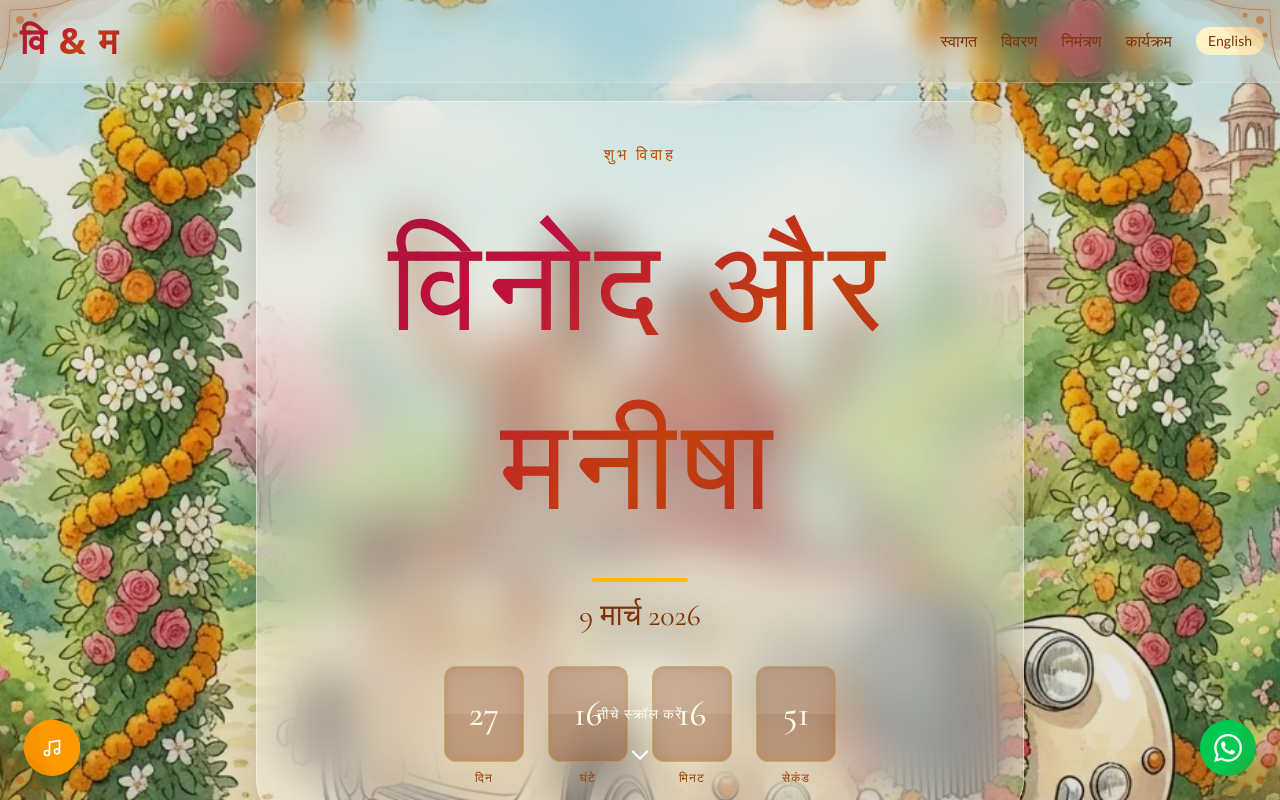
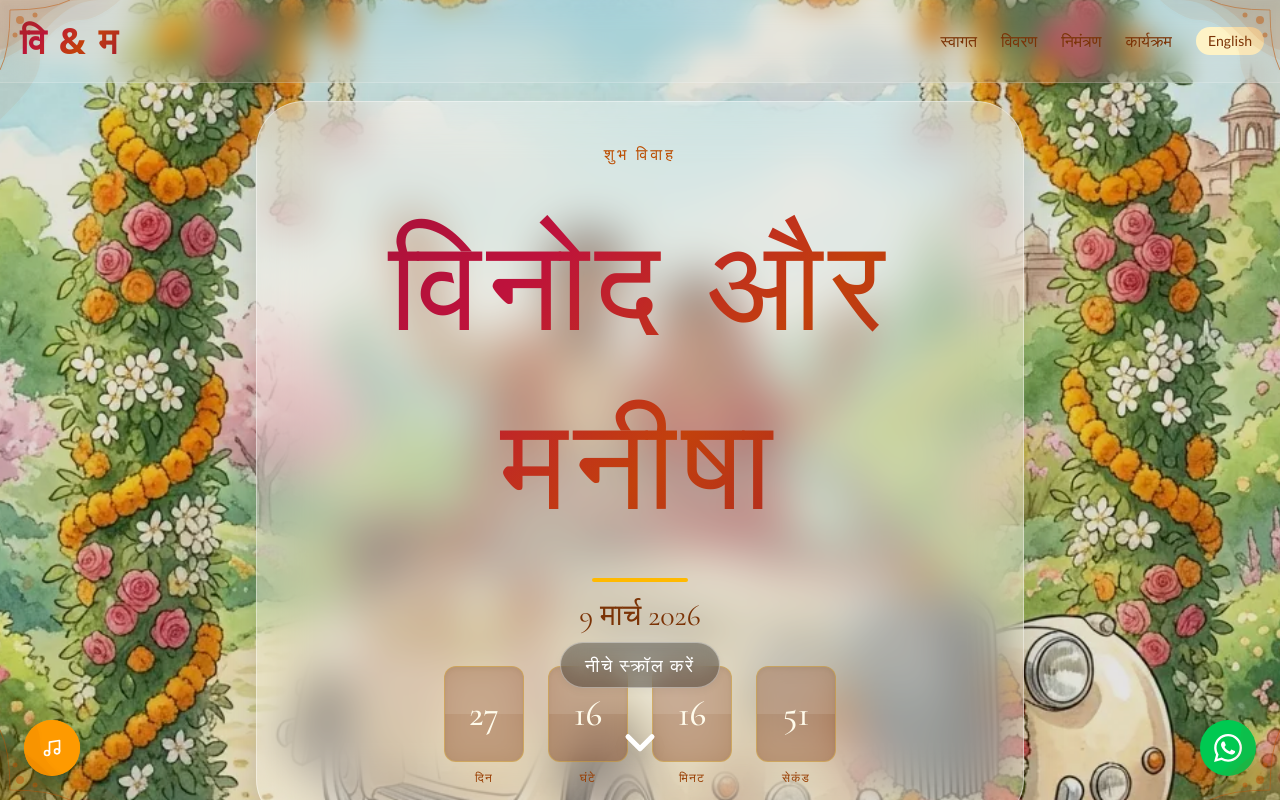
Before and after one commit to mahendra1290/marriage-card, a React (Vite) app: page / in a window 1280 px wide. Both pictures are taken after a click on the button "Open Invitation". Shown: the top 800 px of the page. Built offline with nearby package versions, Linux system fonts and the light colour scheme; a web font is replaced by a local one.

Commit message:
feat: fix scroll

```diff
--- a/src/components/sections/Landing.tsx
+++ b/src/components/sections/Landing.tsx
@@ -15,7 +15,7 @@ export const Landing: React.FC = () => {
   const opacityText = useTransform(scrollY, [0, 300], [1, 0]);
 
   return (
-    <section id="home" className="relative h-screen overflow-hidden flex items-center justify-center">
+    <section id="home" className="relative h-[100dvh] min-h-[600px] overflow-hidden flex items-center justify-center">
       {/* Background with Parallax */}
       <motion.div
         style={{ y: yBg }}
@@ -68,17 +68,23 @@ export const Landing: React.FC = () => {
 
       {/* Scroll Indicator */}
       <motion.div
-        className="absolute bottom-6 sm:bottom-10 z-10 text-white flex flex-col items-center gap-1 sm:gap-2"
+        className="absolute bottom-10 sm:bottom-12 z-10 flex flex-col items-center gap-3 cursor-pointer group"
         initial={{ opacity: 0 }}
         animate={{ opacity: 1 }}
-        transition={{ delay: 2, duration: 1 }}
+        transition={{ delay: 1, duration: 1 }}
+        onClick={() => document.getElementById('details')?.scrollIntoView({ behavior: 'smooth' })}
+        whileHover={{ scale: 1.05 }}
+        whileTap={{ scale: 0.95 }}
       >
-        <span className="text-xs sm:text-sm font-light tracking-widest uppercase">{t('landing.scroll')}</span>
+        <span className="text-sm sm:text-base md:text-lg font-medium tracking-widest uppercase text-white drop-shadow-md bg-black/30 px-6 py-2 rounded-full backdrop-blur-md border border-white/40 group-hover:bg-black/40 group-hover:border-white/60 transition-all">
+          {t('landing.scroll')}
+        </span>
         <motion.div
-          animate={{ y: [0, 10, 0] }}
+          className="text-white drop-shadow-xl mt-1"
+          animate={{ y: [0, 16, 0] }}
           transition={{ repeat: Infinity, duration: 2, ease: "easeInOut" }}
         >
-          <ChevronDown size={28} />
+          <ChevronDown size={48} strokeWidth={2.5} />
         </motion.div>
       </motion.div>
     </section>
```
